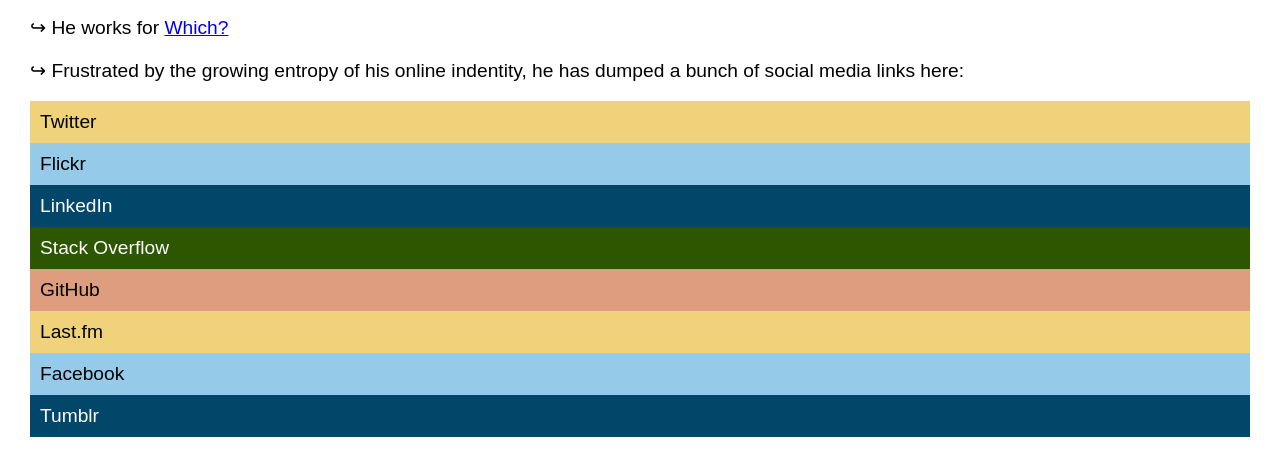
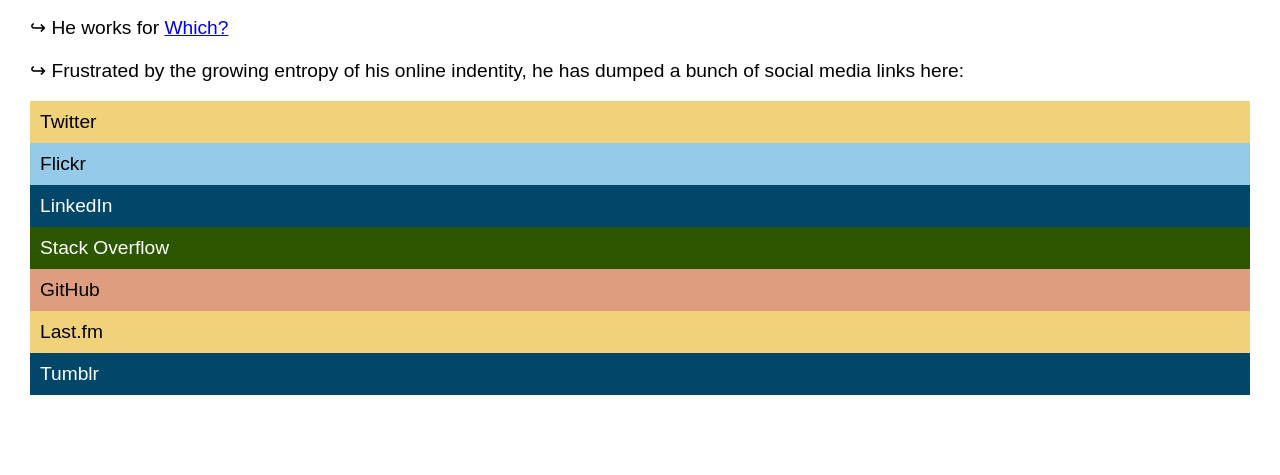
Before and after one commit to bmjames/bmjames.github.com, a plain HTML site: page index.html in a window 1280 px wide. Shown: the part 243-718 px from the top of the page. Drawn offline with Linux system fonts and the light colour scheme.

Commit message:
Remove facebook

```diff
--- a/index.html
+++ b/index.html
@@ -67,7 +67,6 @@
             <li class="dark" style="background: #2C5700; color: #fff;"><a href="http://stackoverflow.com/users/189179/ben-james" title="My Stack Overflow Profile">Stack Overflow</a></li>
             <li style="background: #DE9D7F;"><a href="http://github.com/bmjames" title="My GitHub Profile">GitHub</a></li>
             <li style="background: #EFD279;"><a href="http://www.last.fm/user/teh_benjerer" title="My Last.fm Profile">Last.fm</a></li>
-            <li style="background: #95CBE9"><a href="http://facebook.com/bmjames/" title="My Facebook Profile">Facebook</a></li>
             <li class="dark" style="background: #024769; color: #fff;"><a href="http://bmjames.tumblr.com/" title="Pantsman's Ponderings">Tumblr</a></li>
         </ul>
     </body>
```
